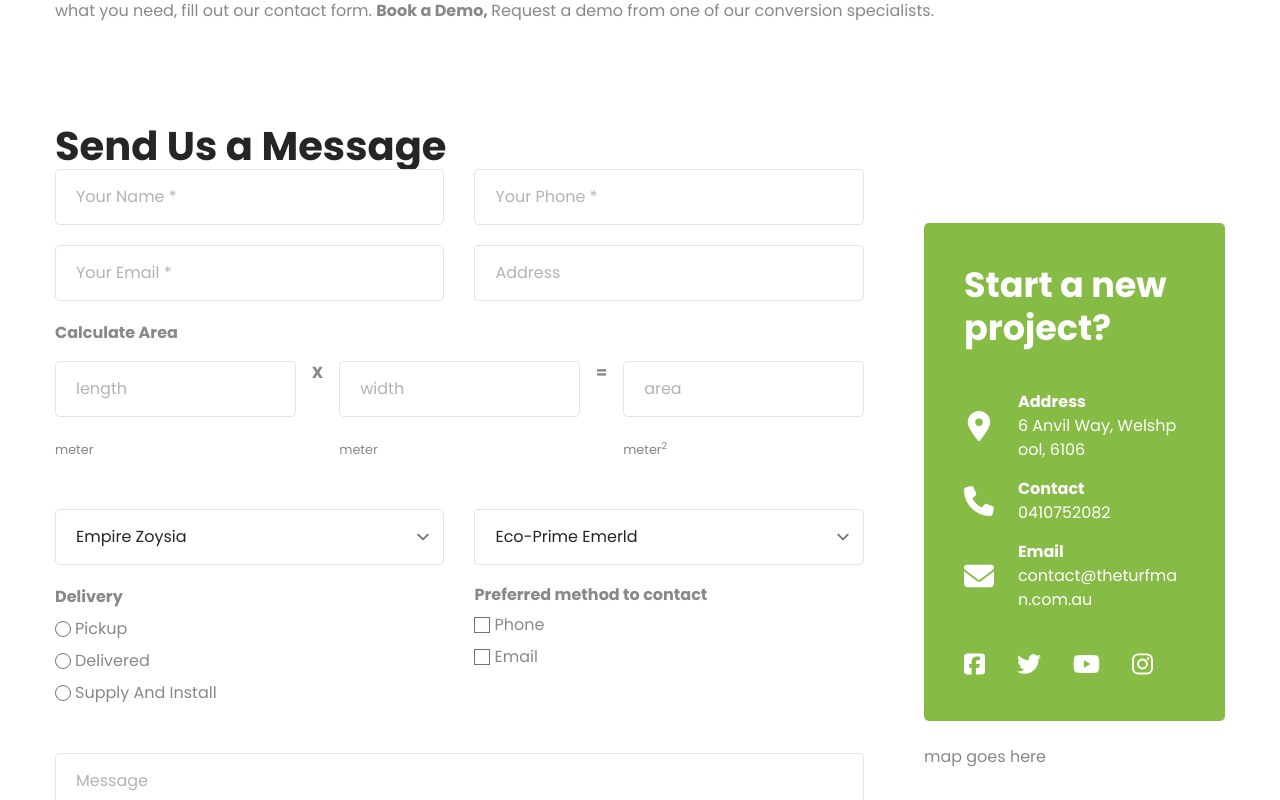
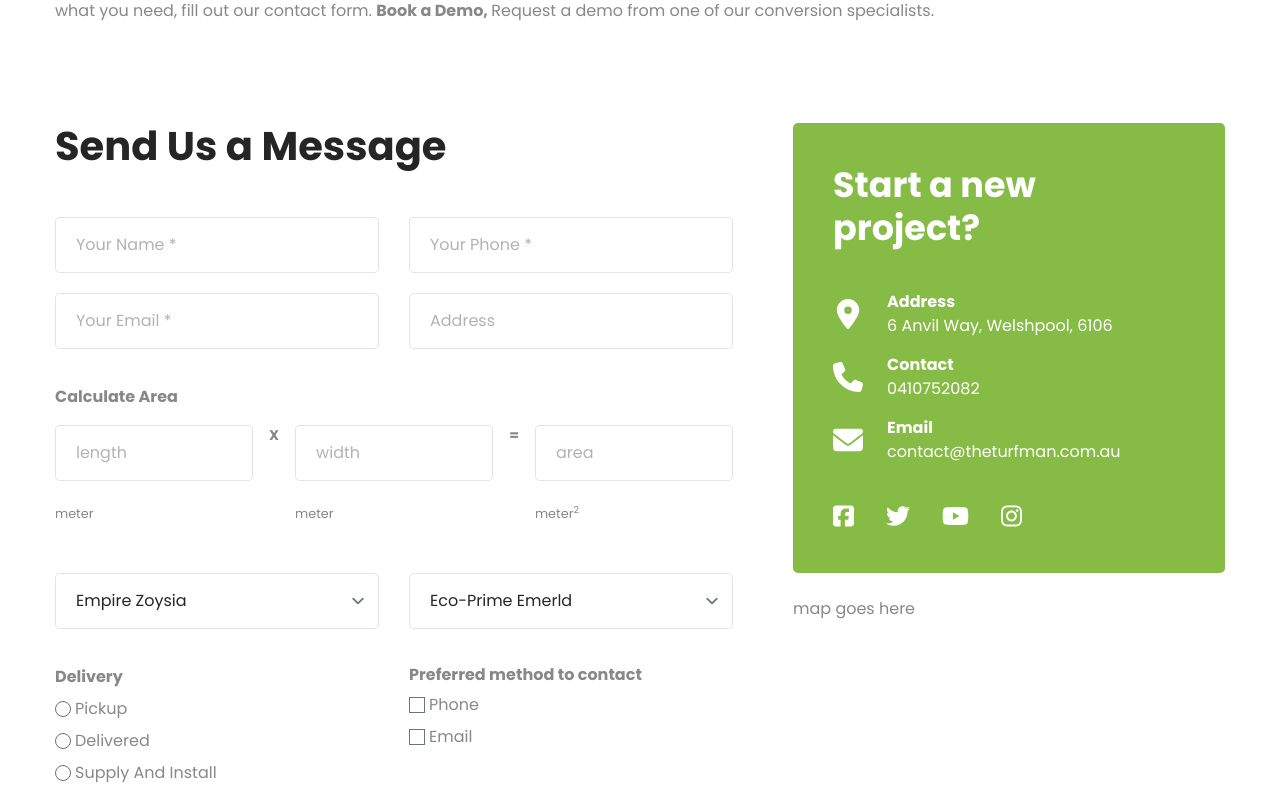
Before and after one commit to SujalLama/turfman-full, a Next.js app: page /contact in a window 1280 px wide. Shown: the part 460-1260 px from the top of the page. Built offline with nearby package versions, Linux system fonts and the light colour scheme.

Commit message:
fixing the layout of contact

```diff
--- a/src/app/contact/page.tsx
+++ b/src/app/contact/page.tsx
@@ -21,7 +21,7 @@ export default function Page() {
             <ContactForm />
 
             {/* <!--company contact details--> */}
-            <div className="my-25 large:mx-0 large:w-2/5 large:px-7.5">
+            <div className="my-25 large:my-0 large:mx-0 large:w-2/5 large:px-7.5">
                 <SideContactBlock />
                 <GoogleMap />
             </div>
--- a/src/forms/ContactForm.tsx
+++ b/src/forms/ContactForm.tsx
@@ -57,7 +57,6 @@ export default function ContactForm() {
     <div className="large:w-3/5 large:px-7.5">
         <h2 className="text-gray-darker text-[40px] leading-[46px] font-bold mb-12">Send Us a Message</h2>
         <form action="">
-
             <div className="">
                 <div className="md:flex md:-mx-3.5">
                   <div className="md:w-1/2 md:mx-3.5">
--- a/tailwind.config.ts
+++ b/tailwind.config.ts
@@ -7,6 +7,7 @@ const config: Config = {
     './src/app/**/*.{js,ts,jsx,tsx,mdx}',
     './src/section/**/*.{js,ts,jsx,tsx,mdx}',
     './src/layouts/**/*.{js,ts,jsx,tsx,mdx}',
+    './src/forms/**/*.{js,ts,jsx,tsx,mdx}',
   ],
   theme: {
     screens: {
```
Lines whose indentation alone changed are shown as unchanged.
